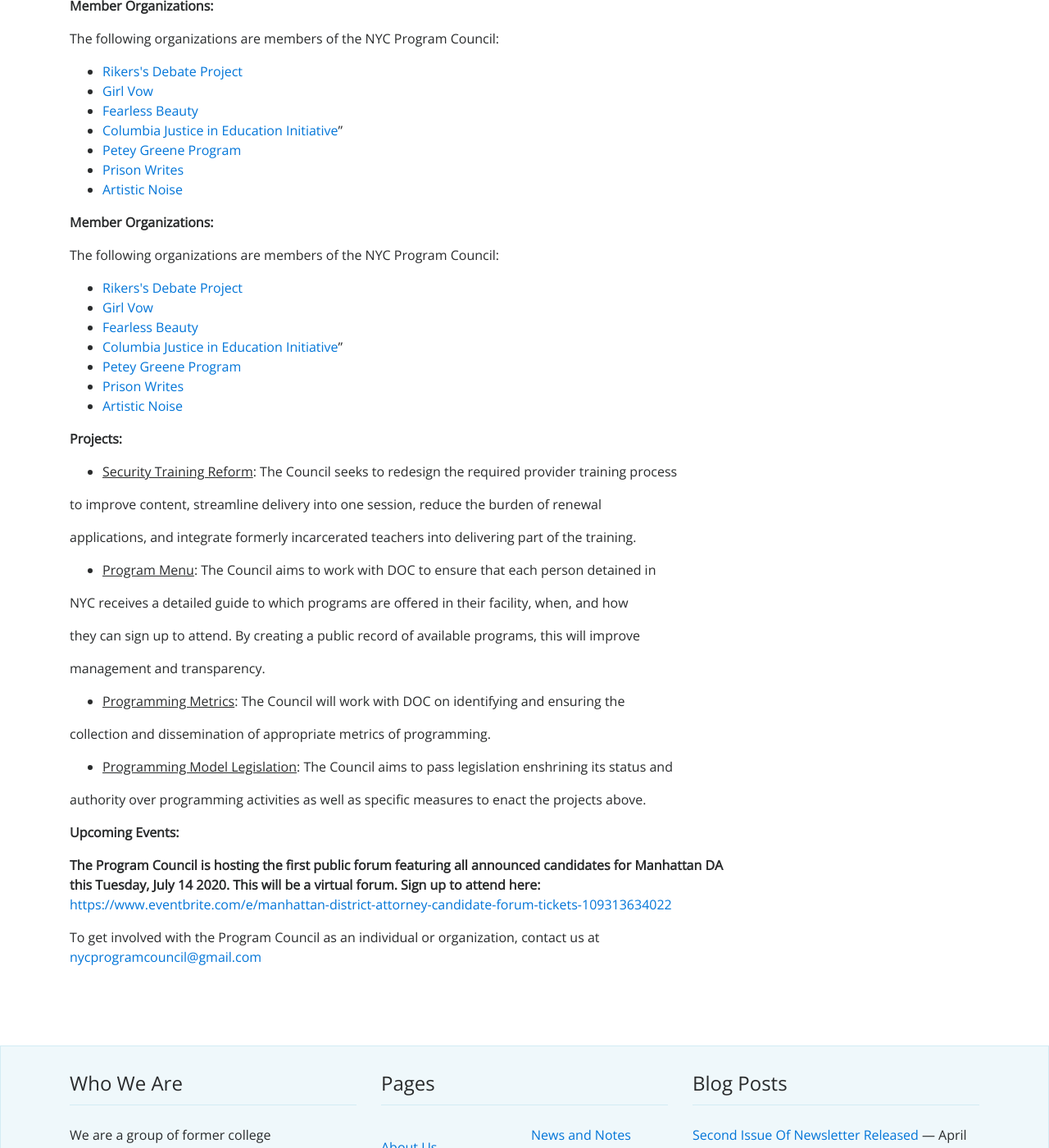
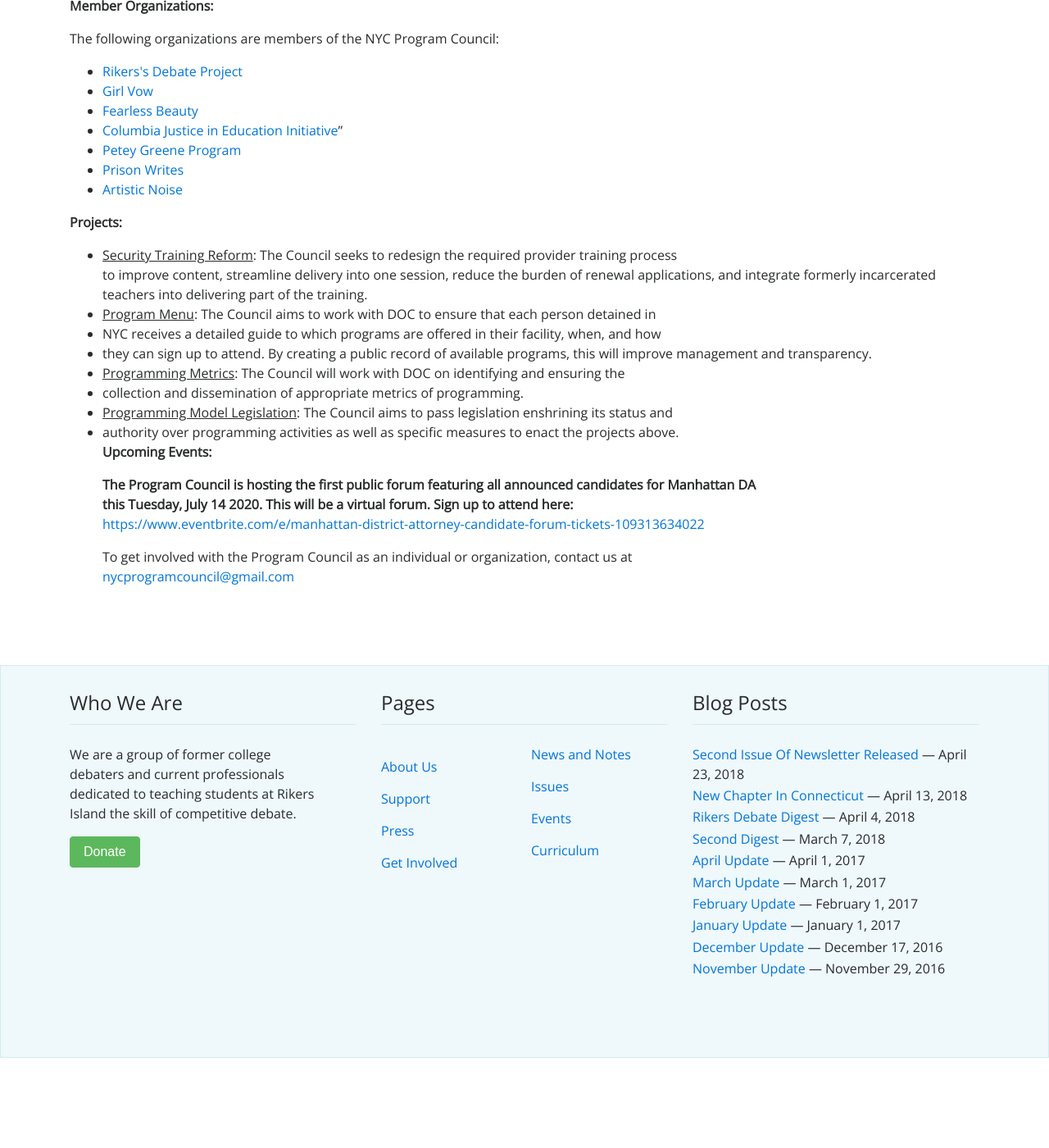
Before and after one commit to rikersdebateteam/rikers-debate-project, a Jekyll site: the page built from NYCPC.html, in a window 1280 px wide and 1400 px high, scrolled down 685 px. Shown: the whole window at 82% size. Built offline with Jekyll 4.4.1, drawn with Linux system fonts in a browser that asks for light colours; nearby versions of some CDN libraries; after the commit the page ends 1975 px from its top, so only the background shows below that.

Commit message:
Fixed formatting
Consistency in spacing

```diff
--- a/NYCPC.html
+++ b/NYCPC.html
@@ -48,20 +48,7 @@
   </div>
 
 
-  <div class="row">
-    <div class="col-lg-6 col-sm-12">
-      <p><strong>Member Organizations:</strong></p>
-      <p>The following organizations are members of the NYC Program Council:</p>
-      <ul>
-        <li><a href="http://rikersdebateproject.org/">Rikers's Debate Project</a></li>
-        <li><a href="http://girlvow.org/">Girl Vow</a></li>
-        <li><a href="https://www.fearlessbeauty.org/">Fearless Beauty</a></li>
-        <li><a href="http://justiceineducation.columbia.edu/">Columbia Justice in Education Initiative</a>&rdquo;</li>
-        <li><a href="https://www.peteygreene.org/">Petey Greene Program</a></li>
-        <li><a href="https://www.prisonwrites.org/">Prison Writes</a></li>
-        <li><a href="https://www.artisticnoise.org/">Artistic Noise</a></li>
-    </div>
-  </div>
+
 
   <div class="row">
     <div class="col-lg-12">
@@ -84,23 +71,19 @@
       <p><strong>Projects:</strong></p>
       <ul>
         <li><u>Security Training Reform</u>: The Council seeks to redesign the required provider training process</li>
-      </ul>
-      <p>to improve content, streamline delivery into one session, reduce the burden of renewal</p>
-      <p>applications, and integrate formerly incarcerated teachers into delivering part of the training.</p>
-      <ul>
-        <li><u>Program Menu</u>: The Council aims to work with DOC to ensure that each person detained in</li>
-      </ul>
-      <p>NYC receives a detailed guide to which programs are offered in their facility, when, and how</p>
-      <p>they can sign up to attend. By creating a public record of available programs, this will improve</p>
-      <p>management and transparency.</p>
-      <ul>
+    to improve content, streamline delivery into one session, reduce the burden of renewal
+      applications, and integrate formerly incarcerated teachers into delivering part of the training.
+       <li><u>Program Menu</u>: The Council aims to work with DOC to ensure that each person detained in</li>
+      <li>NYC receives a detailed guide to which programs are offered in their facility, when, and how</li>
+      <li>they can sign up to attend. By creating a public record of available programs, this will improve
+      management and transparency.</li>
         <li><u>Programming Metrics</u>: The Council will work with DOC on identifying and ensuring the</li>
-      </ul>
-      <p>collection and dissemination of appropriate metrics of programming.</p>
-      <ul>
+
+        <li>collection and dissemination of appropriate metrics of programming.</li>
         <li><u>Programming Model Legislation</u>: The Council aims to pass legislation enshrining its status and</li>
-      </ul>
-      <p>authority over programming activities as well as specific measures to enact the projects above.</p>
+      <li>authority over programming activities as well as specific measures to enact the projects above.</li>
+
+
       <p><strong>Upcoming Events: </strong></p>
       <p><strong>The Program Council is hosting the first public forum featuring all announced candidates for Manhattan
           DA this Tuesday, July 14 2020. This will be a virtual forum. Sign up to attend here: </strong><a
```
